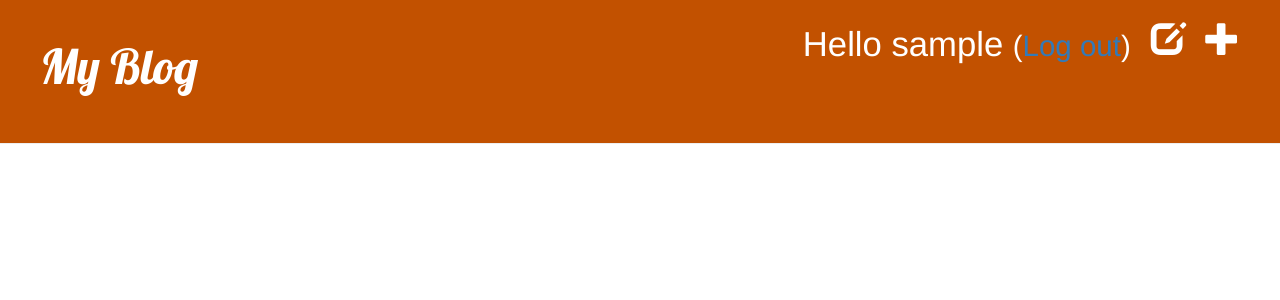
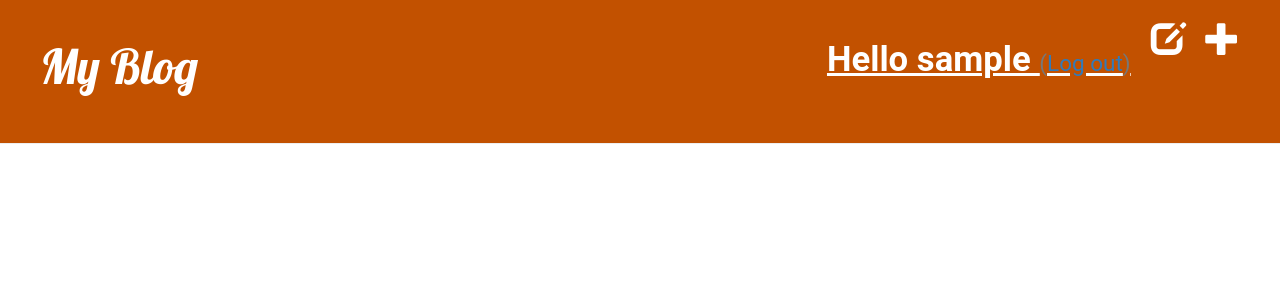
Before and after one commit to lbb712/bridging-coursework-year2-blog-site, a Django app: page / in a window 1280 px wide. Shown: the top 300 px of the page. Run offline with Django 3.2, Linux system fonts and the light colour scheme; the visitor is signed in with stand-in values (Sample User, id 1); data that the repository does not hold is empty; some libraries are stand-ins or nearby versions.

Commit message:
Modified the CSS.

```diff
--- a/blog/static/css/blog.css
+++ b/blog/static/css/blog.css
@@ -13,9 +13,22 @@
 	margin-left: 40px;
 }
 
-h1, h2, h3, h4 {
+h1{
 	font-family: 'Lobster', cursive;
 }
+
+ h2, h3, h4{
+	 font-family: "Roboto", sans-serif;
+	 font-size:20pt;
+	 font-weight: bold;
+	 text-decoration: underline;
+ }
+
+p{
+	font-family: "Roboto", sans-serif;
+	font-size: 16pt;
+}
+
 .date{
 	color: #828282;
 }
--- a/blog/templates/blog/base.html
+++ b/blog/templates/blog/base.html
@@ -12,7 +12,7 @@
 		{% if user.is_authenticated %}
 			<a href="{% url 'post_new' %}" class="top-menu"><span class="glyphicon glyphicon-plus"></span></a>
 			<a href="{% url 'post_draft_list' %}" class="top-menu"><span class="glyphicon glyphicon-edit"></span></a>
-			<p class="top-menu">Hello {{ user.username }} <small>(<a href="{% url 'logout' %}">Log out</a>)</small></p>
+			<h2 class="top-menu">Hello {{ user.username }} <small>(<a href="{% url 'logout' %}">Log out</a>)</small></h2>
 		{% else %}
 			<a href="{% url 'login' %}" class="top-menu"><span class="glyphicon glyphicon-lock"></span></a>
 		{% endif %}
--- a/blog/templates/blog/post_detail.html
+++ b/blog/templates/blog/post_detail.html
@@ -5,7 +5,7 @@
 		<h2>{{ post.title }}</h2>
 		{% if user.is_authenticated %}
 			<a class="btn btn-default" href="{% url 'post_edit' pk=post.pk %}"><span class="glyphicon glyphicon-pencil"></span></a>
-			<a class="btn btn_default" href="{% url 'post_remove' pk=post.pk %}"><span class="glyphicon glyphicon-remove"></span></a>
+			<a class="btn btn_default" href="{% url 'post_remove' pk=post.pk %}"><span class="glyphicon glyphicon-trash"></span></a>
 		{% endif %}
 		{% if post.published_date %}
 			<div class="date">
```
